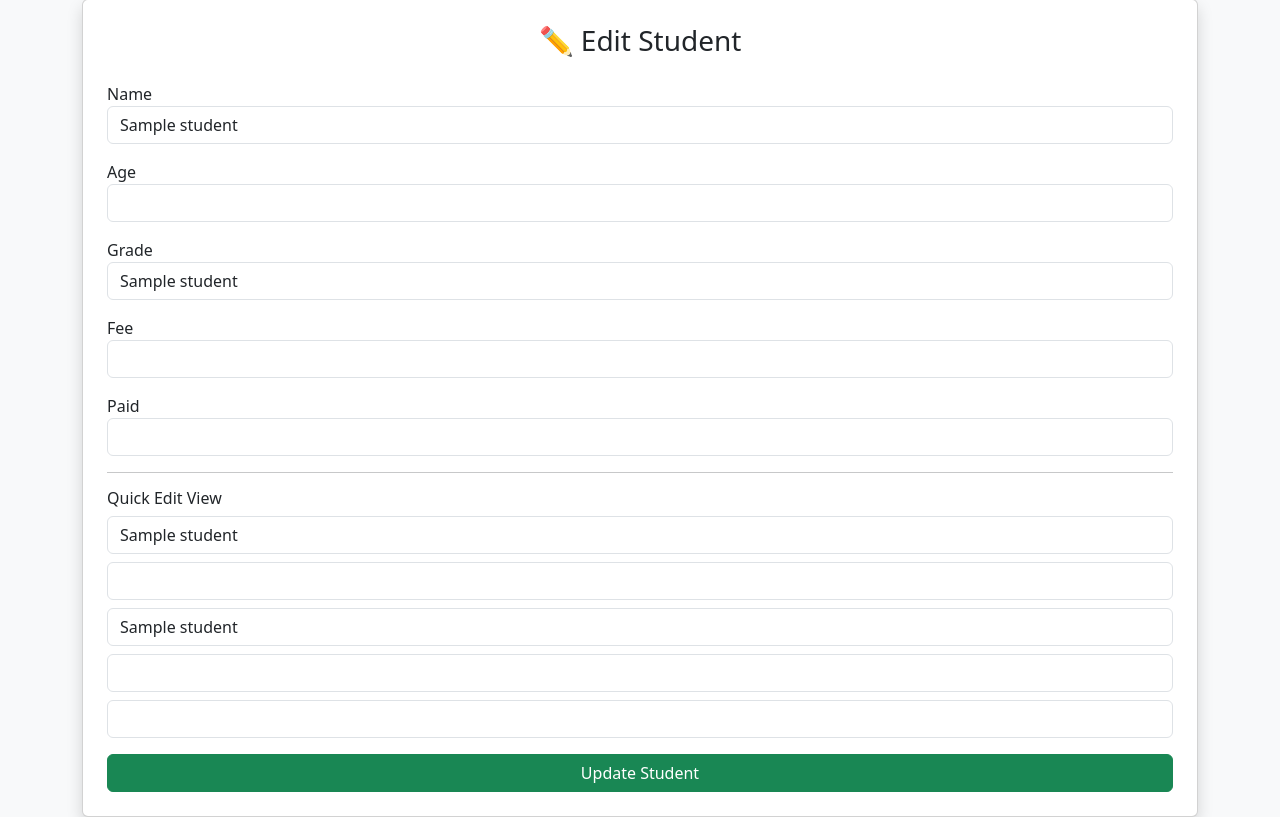
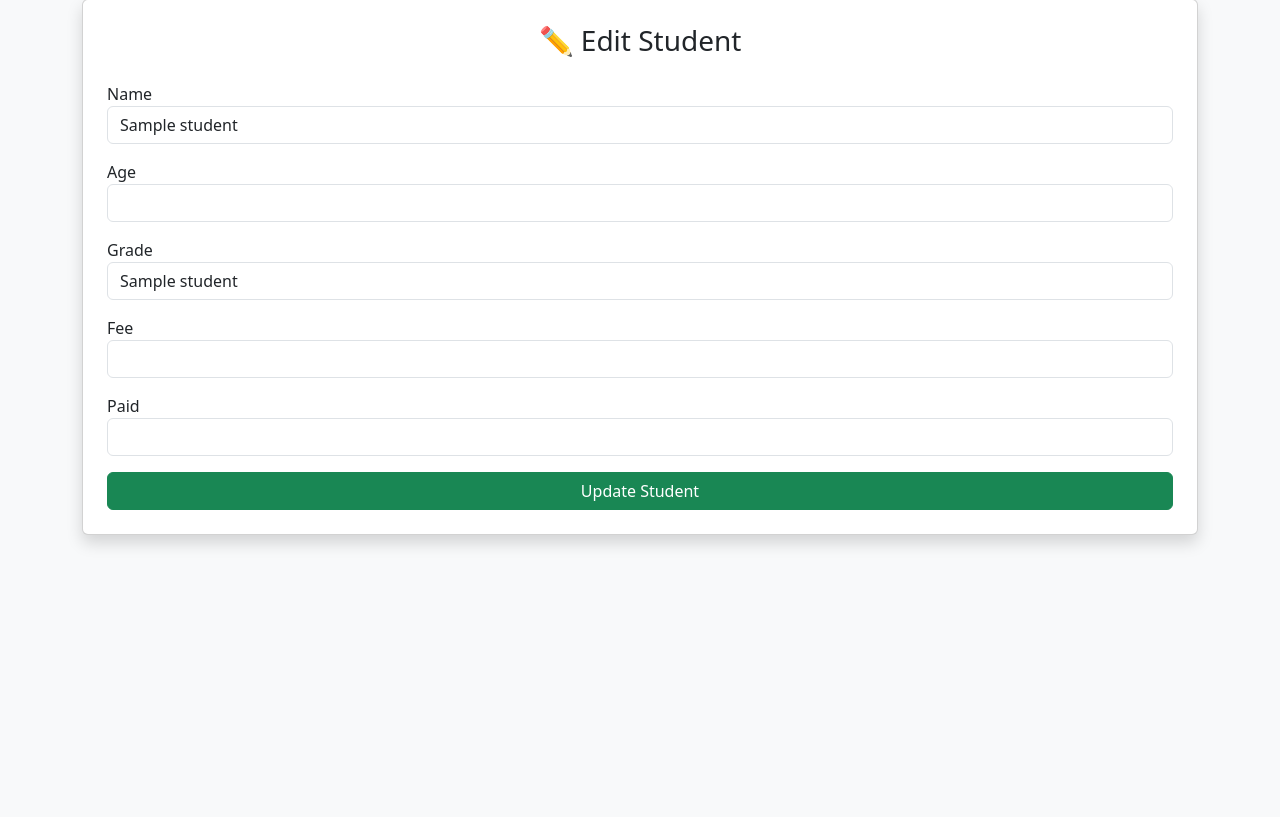
Before and after one commit to we32693269/school-saas, a Flask app: template templates/edit_student.html in a window 1280 px wide. Shown: the part 49-866 px from the top of the page. After the commit the page ends 595 px from the top, so only its background shows below. Run offline with Flask 3, Linux system fonts and the light colour scheme; the template is opened without the code that fills it: most values are stand-ins (such as "Sample title", 1, 10 or a date in 2020).

Commit message:
Remove quick edit view from student form
Removed quick inline version of the student edit form to simplify the UI.

```diff
--- a/templates/edit_student.html
+++ b/templates/edit_student.html
@@ -45,17 +45,6 @@
                 <input type="number" name="paid" value="{{ student[5] }}" class="form-control" required>
             </div>
 
-            <!-- QUICK INLINE VERSION (optional compact UI) -->
-            <hr>
-
-            <h6>Quick Edit View</h6>
-
-            <input type="text" name="name" value="{{ student[1] }}" class="form-control mb-2">
-            <input type="number" name="age" value="{{ student[2] }}" class="form-control mb-2">
-            <input type="text" name="grade" value="{{ student[3] }}" class="form-control mb-2">
-            <input type="number" name="fee" value="{{ student[4] }}" class="form-control mb-2">
-            <input type="number" name="paid" value="{{ student[5] }}" class="form-control mb-3">
-
             <button type="submit" class="btn btn-success w-100">
                 Update Student
             </button>
```
